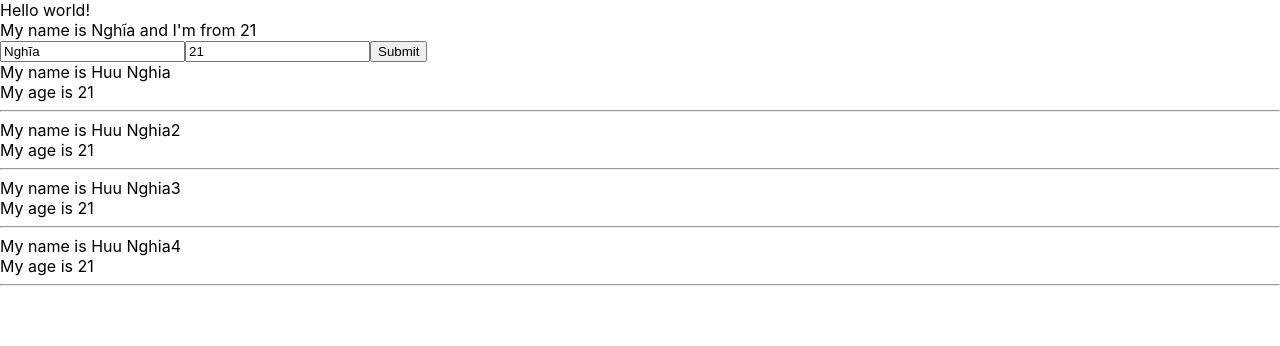
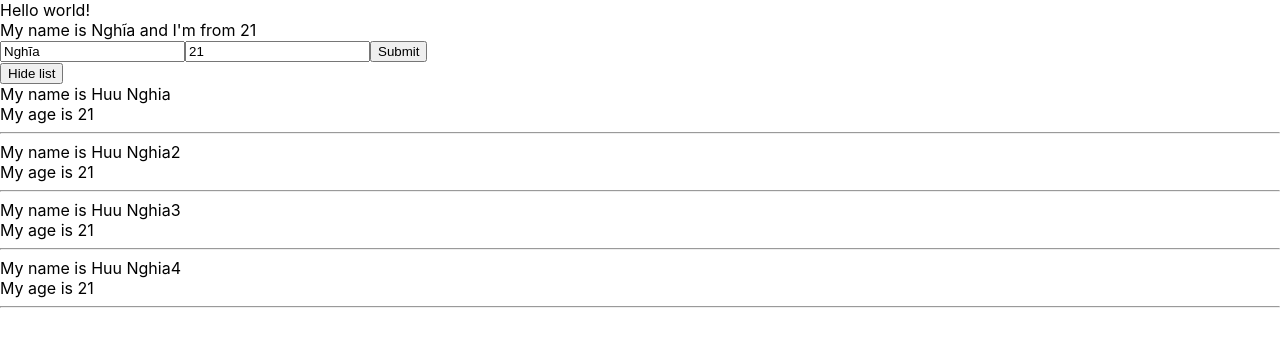
Before and after one commit to 4June03/Hoc-React, a React (Create React App) app: page / in a window 1280 px wide. Shown: the top 346 px of the page. Built offline with nearby package versions, Linux system fonts and the light colour scheme.

Commit message:
Sử dụng useState trong React hook

```diff
--- a/src/components/DisplayInfor2.js
+++ b/src/components/DisplayInfor2.js
@@ -1,4 +1,4 @@
-import React from "react";
+import React, { useState } from "react";
 import logo from "./../logo.svg"; //Import ảnh
 
 // class DisplayInfor extends React.Component {
@@ -38,9 +38,21 @@ import logo from "./../logo.svg"; //Import ảnh
 const DisplayInfor = (props) => {
   const { users } = props;
   console.table(users);
+  const [isShowList, setIsShowList] = useState(true);
+
+  const handleHideShowList = () => {
+    setIsShowList(!isShowList);
+  };
+
   return (
     <div>
-      {true && (
+      <div>
+        <button onClick={() => handleHideShowList()}>
+          {isShowList === true ? "Hide list" : "Show list"}
+        </button>
+      </div>
+
+      {isShowList && (
         <div>
           {
             //dùng vòng lặp hiển thị ra list user
```
